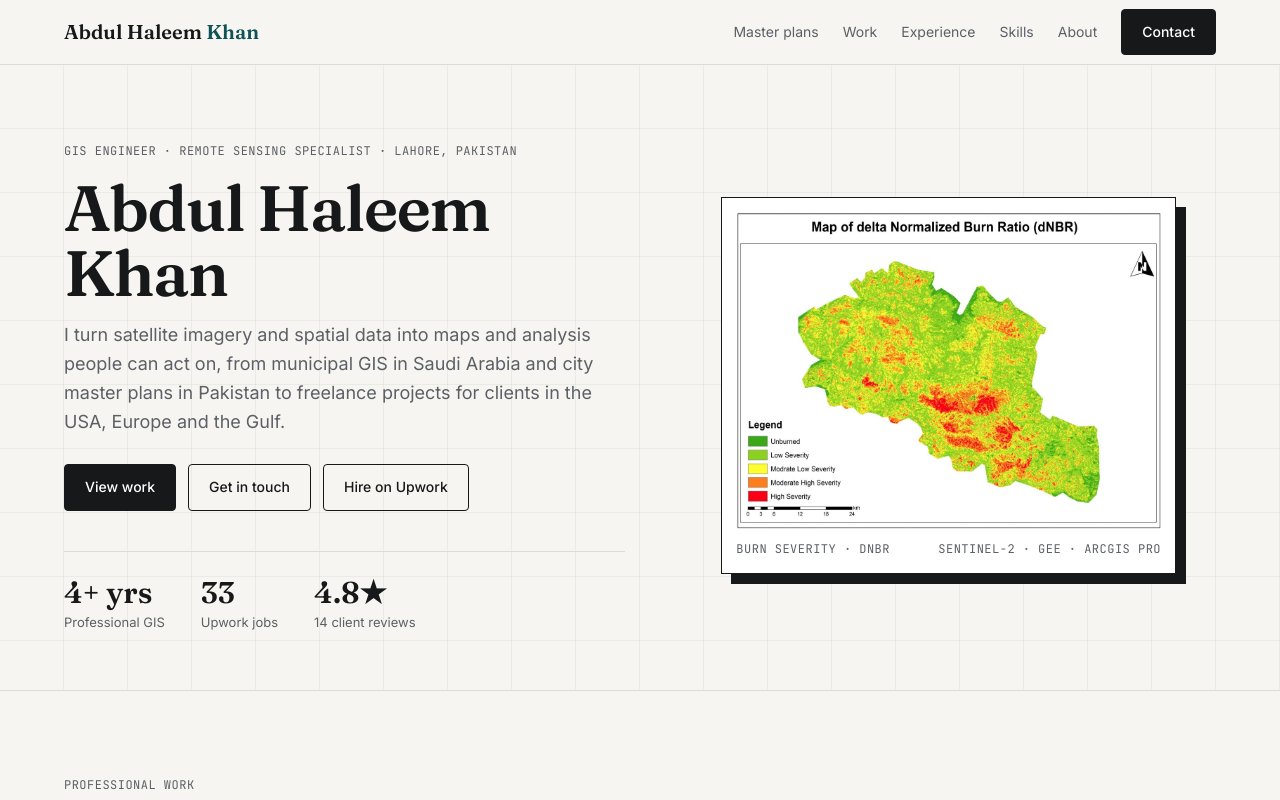
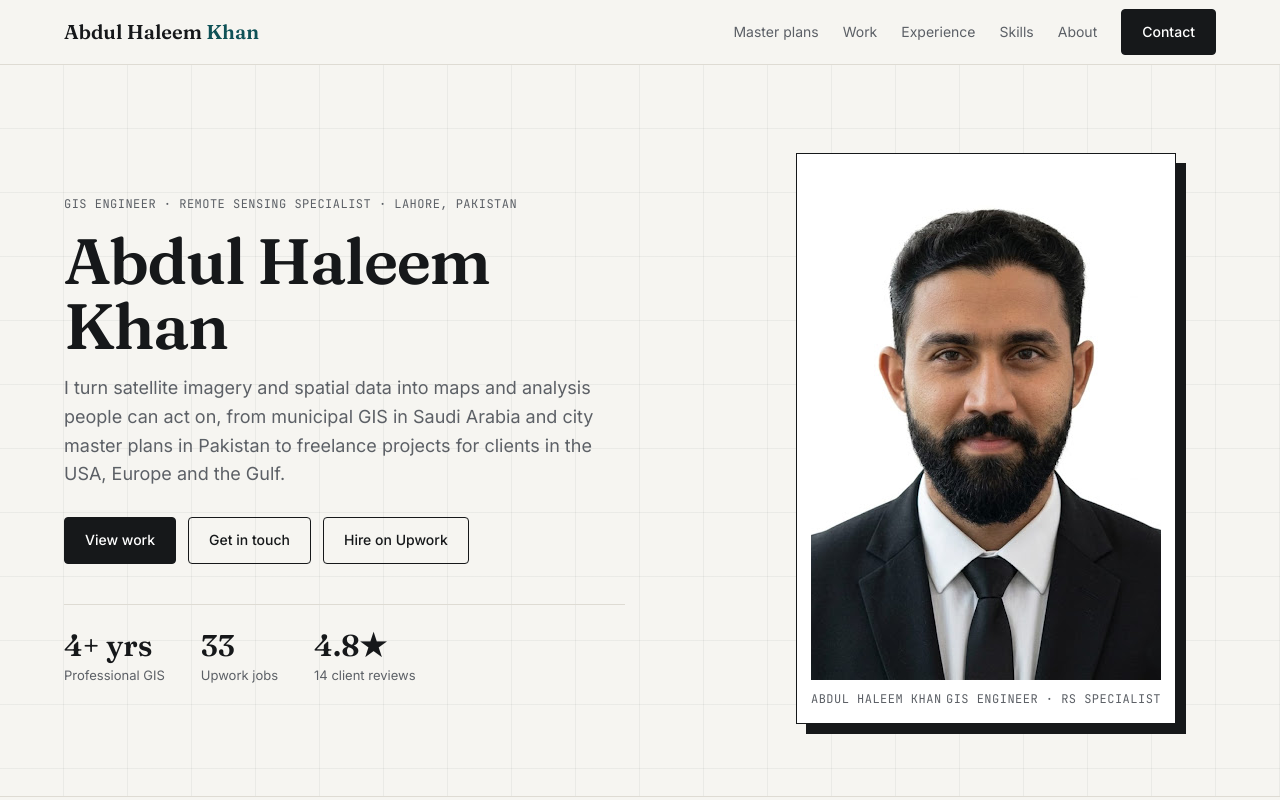
Before and after one commit to Abdul-Haleem-Khan-RS-GIS/Geospatial_Portfolio, a plain HTML site: page index.html in a window 1280 px wide. Shown: the top 800 px of the page. Drawn offline with Linux system fonts and the light colour scheme.

Commit message:
Restore profile photo in the hero section
Co-Authored-By: Claude Opus 5.5 <noreply@anthropic.com>
Claude-Session: https://claude.ai/code/session_019ix2VwBFEfSriveM5Esb5E

```diff
--- a/assets/site.css
+++ b/assets/site.css
@@ -24,6 +24,7 @@ h1{font-family:var(--serif);font-weight:600;font-size:clamp(40px,5.4vw,64px);lin
 .stats span{font-size:13px;color:var(--muted)}
 .sheet{background:#fff;border:1px solid var(--ink);padding:14px;box-shadow:10px 10px 0 var(--ink)}
 .sheet img{width:100%;aspect-ratio:4/3;object-fit:cover;object-position:center}
+.sheet.portrait{max-width:380px;margin-left:auto}.sheet.portrait img{aspect-ratio:400/512;object-position:top}
 .sheet figcaption{display:flex;justify-content:space-between;margin-top:10px}
 section{padding:80px 0;border-bottom:1px solid var(--line)}
 h2{font-family:var(--serif);font-weight:600;font-size:38px;margin:6px 0 12px;letter-spacing:-.01em}
--- a/index.html
+++ b/index.html
@@ -14,7 +14,7 @@
 <div class="ctas"><a class="btn" href="#work">View work</a><a class="btn ghost" href="#contact">Get in touch</a><a class="btn ghost" href="https://www.upwork.com/freelancers/abdulhaleemrsgis">Hire on Upwork</a></div>
 <div class="stats"><div><b>4+ yrs</b><span>Professional GIS</span></div><div><b>33</b><span>Upwork jobs</span></div><div><b>4.8★</b><span>14 client reviews</span></div></div>
 </div>
-<figure class="sheet"><img src="assets/maps/burn-severity-sentinel2-1.jpg" alt="Burn severity (dNBR) map from Sentinel-2"><figcaption><span class="mono">Burn severity · dNBR</span><span class="mono">Sentinel-2 · GEE · ArcGIS Pro</span></figcaption></figure>
+<figure class="sheet portrait"><img src="assets/portrait.jpg" alt="Abdul Haleem Khan, GIS Engineer and Remote Sensing Specialist" width="400" height="512"><figcaption><span class="mono">Abdul Haleem Khan</span><span class="mono">GIS Engineer · RS Specialist</span></figcaption></figure>
 </div></section>
 
 <section id="planning"><div class="wrap">
```
Also changed, not shown: assets/portrait.jpg (added).
